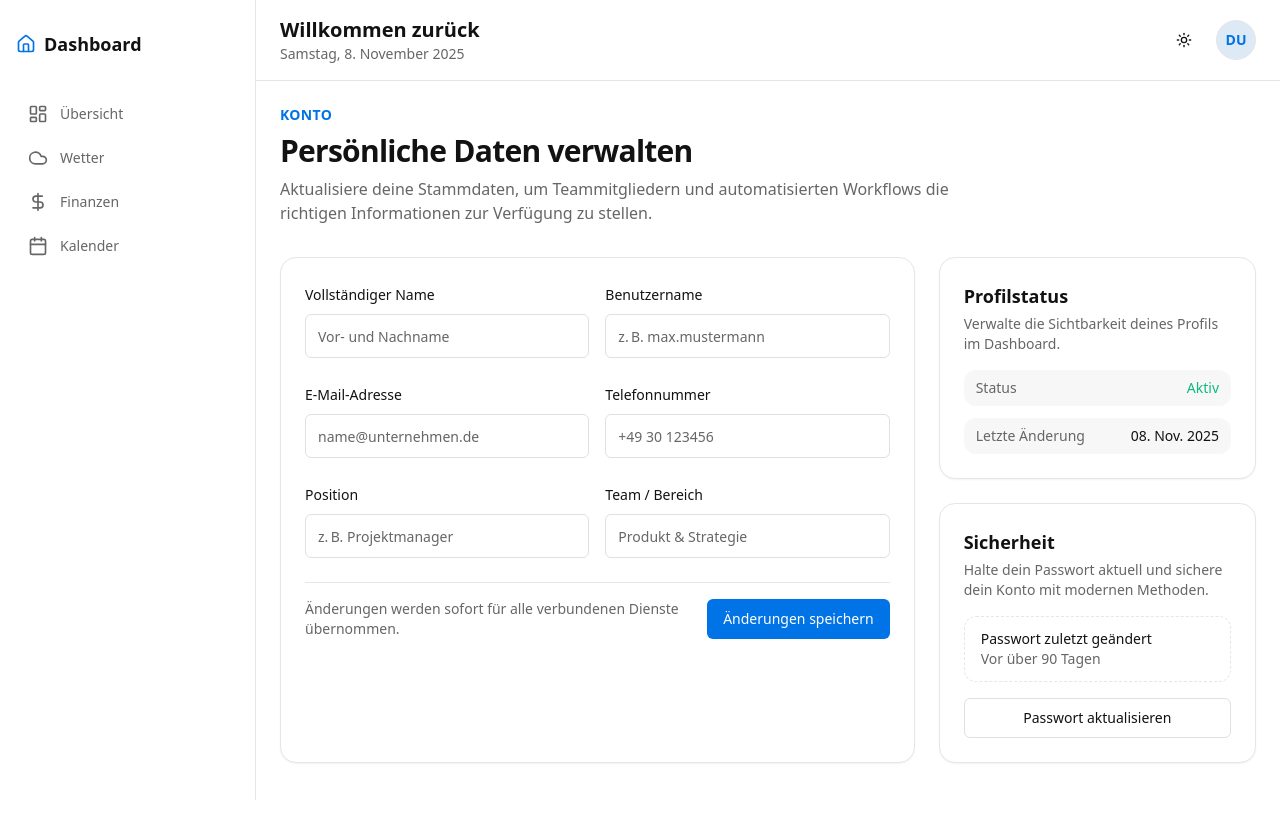
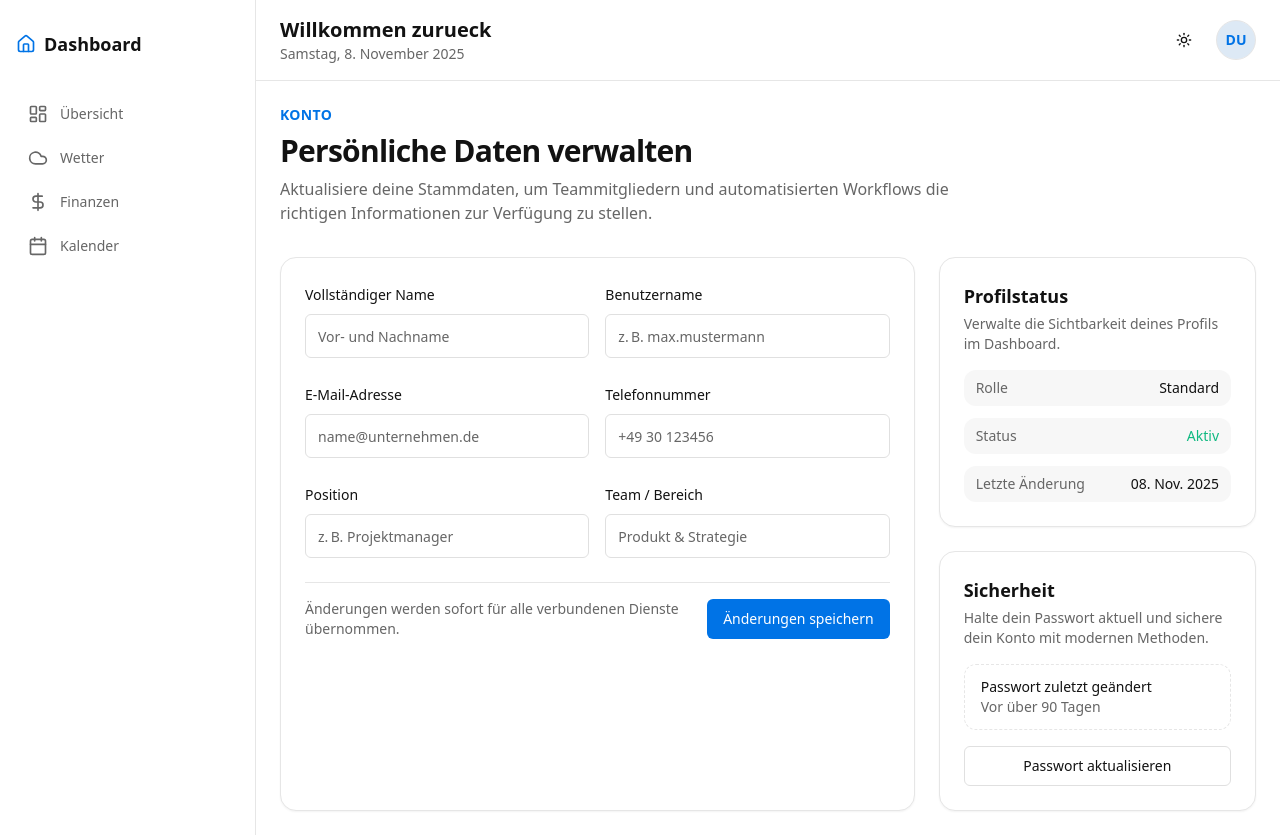
Before and after one commit to AyGeeI/next-js-dashboard, a Next.js app: page /dashboard/account in a window 1280 px wide. Before the commit the page ends 800 px from the top, so only its background shows below. Built offline with nearby package versions, Linux system fonts and the light colour scheme; no server answers.

Commit message:
feat: add user role management with ADMIN and STANDARD roles

```diff
--- a/app/api/auth/register/route.ts
+++ b/app/api/auth/register/route.ts
@@ -69,6 +69,7 @@ export async function POST(req: NextRequest) {
         username: normalizedUsername,
         passwordHash,
         emailVerified: null,
+        role: "STANDARD",
       },
     });
 
--- a/app/dashboard/account/page.tsx
+++ b/app/dashboard/account/page.tsx
@@ -8,6 +8,7 @@ import { Label } from "@/components/ui/label";
 export default async function AccountPage() {
   const session = await auth();
   const user = session?.user;
+  const roleLabel = user?.role === "ADMIN" ? "Administrator" : "Standard";
 
   return (
     <div className="space-y-8">
@@ -73,6 +74,10 @@ export default async function AccountPage() {
             </p>
             <dl className="mt-4 space-y-3 text-sm">
               <div className="flex items-center justify-between rounded-xl bg-muted/50 px-3 py-2">
+                <dt className="text-muted-foreground">Rolle</dt>
+                <dd className="font-medium">{roleLabel}</dd>
+              </div>
+              <div className="flex items-center justify-between rounded-xl bg-muted/50 px-3 py-2">
                 <dt className="text-muted-foreground">Status</dt>
                 <dd className="font-medium text-emerald-500">Aktiv</dd>
               </div>
--- a/components/layout/header.tsx
+++ b/components/layout/header.tsx
@@ -5,7 +5,7 @@ import { UserMenu } from "@/components/layout/user-menu";
 export async function Header() {
   const session = await auth();
 
-  async function handleSignOut() {
+  async function handleSignOut(_formData: FormData) {
     "use server";
     await signOut({ redirectTo: "/sign-in" });
   }
@@ -14,7 +14,7 @@ export async function Header() {
     <header className="flex flex-col gap-4 border-b bg-card px-4 py-4 sm:px-6 sm:py-4 md:flex-row md:items-center md:justify-between">
       <div>
         <h1 className="text-xl font-semibold">
-          Willkommen zurück{session?.user?.name ? `, ${session.user.name}` : ""}
+          Willkommen zurueck{session?.user?.name ? `, ${session.user.name}` : ""}
         </h1>
         <p className="text-sm text-muted-foreground">
           {new Date().toLocaleDateString("de-DE", {
--- a/components/layout/user-menu.tsx
+++ b/components/layout/user-menu.tsx
@@ -10,11 +10,12 @@ type UserInfo = {
   name?: string | null;
   email?: string | null;
   username?: string | null;
+  role?: "ADMIN" | "STANDARD" | null;
 };
 
 interface UserMenuProps {
   user?: UserInfo | null;
-  logoutAction: () => Promise<void>;
+  logoutAction: (formData: FormData) => Promise<void>;
 }
 
 export function UserMenu({ user, logoutAction }: UserMenuProps) {
@@ -47,6 +48,7 @@ export function UserMenu({ user, logoutAction }: UserMenuProps) {
 
   const initials = getInitials(user);
   const subtitle = user?.email ?? "Profil verwalten";
+  const roleLabel = formatRole(user?.role);
 
   return (
     <div className="relative" ref={rootRef}>
@@ -62,7 +64,7 @@ export function UserMenu({ user, logoutAction }: UserMenuProps) {
         <span className="flex h-full w-full items-center justify-center rounded-full bg-primary/10 text-sm font-semibold text-primary">
           {initials}
         </span>
-        <span className="sr-only">Benutzermenü öffnen</span>
+        <span className="sr-only">Benutzermenue oeffnen</span>
       </Button>
 
       {isOpen ? (
@@ -87,9 +89,9 @@ export function UserMenu({ user, logoutAction }: UserMenuProps) {
           <div className="px-4 py-3">
             <div className="rounded-xl border border-dashed border-border bg-background px-3 py-2">
               <p className="text-xs font-medium uppercase tracking-wide text-muted-foreground">
-                Status
+                Rolle
               </p>
-              <p className="text-sm font-semibold">Dashboard Zugriff aktiv</p>
+              <p className="text-sm font-semibold">{roleLabel}</p>
             </div>
           </div>
 
@@ -99,7 +101,7 @@ export function UserMenu({ user, logoutAction }: UserMenuProps) {
             <MenuLink
               href="/dashboard/account"
               title="Konto"
-              description="Persönliche Daten & Sicherheit"
+              description="PersÃ¶nliche Daten & Sicherheit"
               icon={UserRound}
               onNavigate={() => setIsOpen(false)}
             />
@@ -182,3 +184,10 @@ function getInitials(user?: UserInfo | null) {
 
   return initials || "DU";
 }
+
+function formatRole(role?: "ADMIN" | "STANDARD" | null) {
+  if (role === "ADMIN") {
+    return "Administrator";
+  }
+  return "Standard";
+}
--- a/lib/auth/config.ts
+++ b/lib/auth/config.ts
@@ -90,6 +90,7 @@ export const { handlers, signIn, signOut, auth } = NextAuth({
           email: user.email,
           name: user.name,
           username: user.username,
+          role: user.role,
         };
       },
     }),
@@ -104,6 +105,7 @@ export const { handlers, signIn, signOut, auth } = NextAuth({
         token.email = user.email;
         token.name = user.name;
         token.username = (user as any).username;
+        token.role = (user as any).role;
       }
       return token;
     },
@@ -113,6 +115,7 @@ export const { handlers, signIn, signOut, auth } = NextAuth({
         session.user.email = token.email as string;
         session.user.name = token.name as string;
         (session.user as any).username = token.username as string;
+        (session.user as any).role = token.role as string;
       }
       return session;
     },
```
Also changed, not shown: next-auth.d.ts (added, +31 -0 lines), 2 other files (tests, documents, lock files or other folders).
